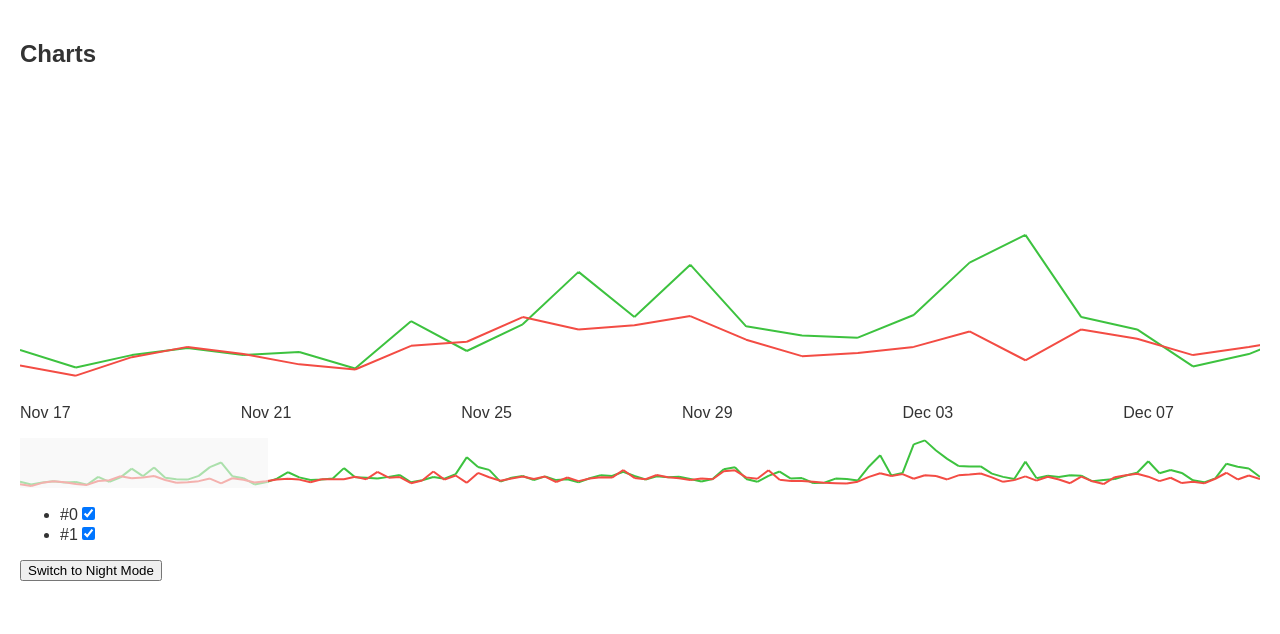
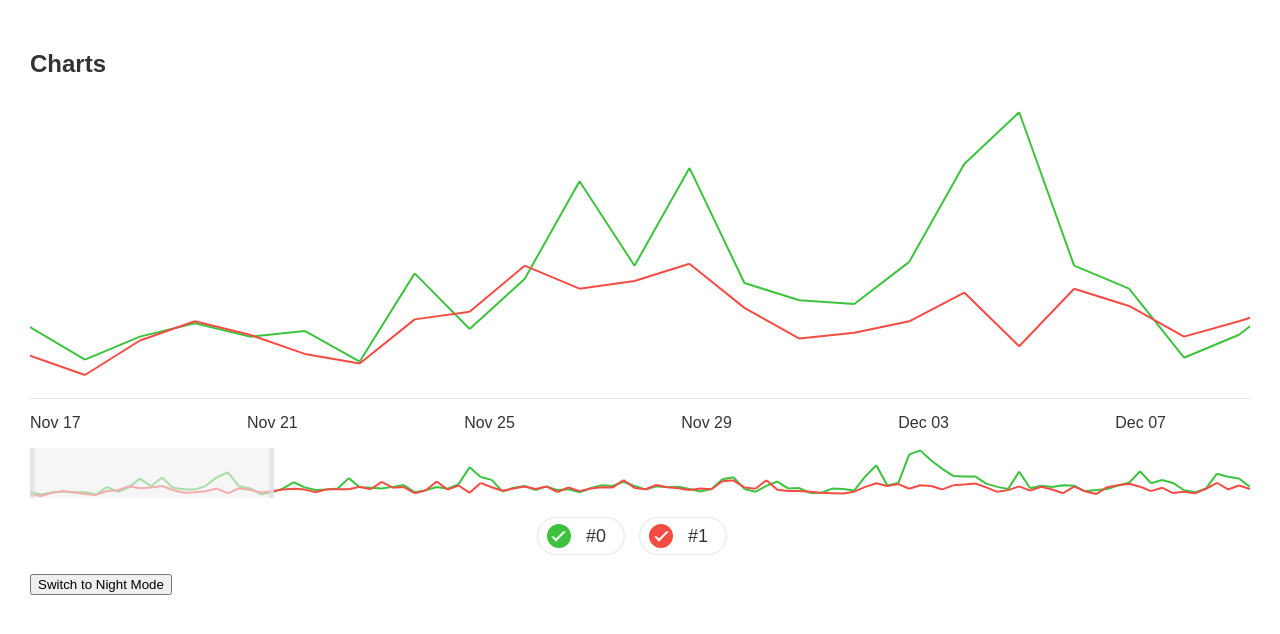
Before and after one commit to AntonPochernikov/Telegram-contest, a React app: page / in a window 1280 px wide. Shown: the top 634 px of the page. Built offline with nearby package versions, Linux system fonts and the light colour scheme.

Commit message:
scroller thumb resize

```diff
--- a/src/App.css
+++ b/src/App.css
@@ -26,7 +26,7 @@ body {
 }
 
 .app {
-	padding: 20px;
+	padding: 30px;
 }
 
 @keyframes fade-in {
--- a/src/actions/index.js
+++ b/src/actions/index.js
@@ -21,3 +21,5 @@ export const fetchCharts = () => async (dispatch) => {
 export const setLineVisibility = createAction('LINE_VISIBILITY_SET');
 
 export const setThumbPosition = createAction('THUMB_POSITION_SET');
+export const setThumbWidth = createAction('THUMB_WIDTH_SET');
+export const setThumbPositionWidth = createAction('THUMB_WIDTH_POSITION_SET');
--- /dev/null
+++ b/src/components/ChartControls.css
@@ -0,0 +1,74 @@
+/*=================================
+	chart controls
+=================================*/
+.chart-controls {
+	display: flex;
+	justify-content: center;
+
+	margin: 0;
+	padding: 20px 0;
+
+	list-style: none;
+	user-select: none;
+}
+
+.chart-control {
+	display: flex;
+	user-select: none;
+}
+
+.chart-control__checkbox {
+	display: none;
+}
+
+.chart-control__label {
+	position: relative;
+
+	display: block;
+	min-width: 80px;
+	padding: 8px 18px;
+	padding-left: 48px;
+	margin-right: 16px;
+	box-sizing: border-box;
+
+	font-size: 18px;
+	line-height: 20px;
+
+	border-radius: 36px;
+	box-shadow: 0 0 2px 0 #b5b5b5;
+
+	user-select: none;
+	cursor: pointer;
+}
+
+.chart-control__label-checkbox {
+	position: absolute;
+	top: 6px;
+	left: 9px;
+	width: 24px;
+	height: 24px;
+	box-sizing: border-box;
+
+	border-radius: 50%;
+	border-width: 2px;
+	border-style: solid;
+
+	transition: background-color 0.15s ease;
+}
+
+.chart-control__label-checkbox::after {
+	content: "";
+	position: absolute;
+	top: 1px;
+	left: 6.5px;
+
+	display: block;
+	width: 7px;
+	height: 14px;
+	box-sizing: border-box;
+
+	border: 2px solid #fff;
+	border-top-color: transparent;
+	border-left-color: transparent;
+	transform: rotate(45deg);
+}
--- a/src/components/ChartControls.jsx
+++ b/src/components/ChartControls.jsx
@@ -1,4 +1,5 @@
 import React from 'react';
+import './ChartControls.css';
 
 const ChartControls = ({ lines, visibleLines, setLineVisibility }) => {
   const handleCheckboxClick = id => () => {
@@ -7,18 +8,31 @@ const ChartControls = ({ lines, visibleLines, setLineVisibility }) => {
 
   return (
     <ul className='chart-controls'>
-      {lines.map(({ id, name }) => (
+      {lines.map(({ id, name, color }) => {
+        const checked = visibleLines.includes(id);
+        const checkBoxStyle = {
+          borderColor: color,
+          backgroundColor: checked ? color : 'transparent',
+        };
+        return (
           <li className='chart-control' key={id}>
-          <label className='chart-control__label' htmlFor={`chart-control-${id}`}>{name}</label>
             <input
               className='chart-control__checkbox'
               id={`chart-control-${id}`}
               type='checkbox'
-            checked={visibleLines.includes(id)}
+              checked={checked}
               onChange={handleCheckboxClick(id)}
             />
+            <label
+              className='chart-control__label'
+              htmlFor={`chart-control-${id}`}
+            >
+              <div className='chart-control__label-checkbox' style={checkBoxStyle} />
+              {name}
+            </label>
           </li>
-      ))}
+        );
+      })}
     </ul>
   );
 };
--- a/src/components/ChartScroller.css
+++ b/src/components/ChartScroller.css
@@ -20,6 +20,33 @@
 	left: 0;
 	height: 100%;
 
-	background-color: rgba(245, 245, 245, 0.6);
+	background-color: rgba(240, 240, 240, 0.6);
 	cursor: pointer;
+
+/*	transition: all 0.1s ease;*/
 }
+
+.chart-scroller__thumb:focus {
+	outline: none;
+/*	box-shadow: 0 0 10px -3px #777;
+	background-color: rgba(245, 245, 245, 0.6);*/
+}
+
+.chart-scroller__thumb-resizer {
+	position: absolute;
+	top: 0;
+
+	width: 5px;
+	height: 100%;
+
+	background-color: rgba(220, 220, 220, 0.6);
+
+	cursor: col-resize;
+}
+
+.chart-scroller__thumb-resizer--left {
+	left: 0;
+}
+.chart-scroller__thumb-resizer--right {
+	right: 0;
+}
--- a/src/components/ChartScroller.jsx
+++ b/src/components/ChartScroller.jsx
@@ -2,7 +2,8 @@ import React from 'react';
 import PropTypes from 'prop-types';
 import './ChartScroller.css';
 
-const leftMargin = 20;
+const leftMargin = 30;
+const thumbThreshold = 0.2;
 
 export default class ChartScroller extends React.Component {
   static defaultProps = {
@@ -26,11 +27,11 @@ export default class ChartScroller extends React.Component {
   }
 
   componentDidMount() {
-    this.renderCanvas();
+    this.renderChartLines();
   }
 
   componentDidUpdate() {
-    this.renderCanvas();
+    this.renderChartLines();
   }
 
   alignScrollThumb() {
@@ -49,39 +50,124 @@ export default class ChartScroller extends React.Component {
     let nextThumbPosition;
     const { width } = this.container.current.getBoundingClientRect();
     const thumbWidth = width * this.props.thumbWidth;
+    const thumbPosition = width * this.props.thumbPosition;
+    const mousePosition = e.pageX;
+    if (!this.mouseOnThumbPosition) {
+      this.mouseOnThumbPosition = mousePosition - leftMargin - thumbPosition;
+    }
+    const spaceLeft = thumbWidth - this.mouseOnThumbPosition;
 
     switch (true) {
-      case (e.pageX - leftMargin - (thumbWidth / 2) < 0): {
+      // out of left bound case
+      case (mousePosition - leftMargin - this.mouseOnThumbPosition < 0): {
         nextThumbPosition = 0;
         break;
       }
-      case (e.pageX > width + leftMargin - (thumbWidth / 2)): {
+      // out of right bound case
+      case (mousePosition > width + leftMargin - spaceLeft): {
         nextThumbPosition = (width - thumbWidth) / width;
         break;
       }
       default: {
-        nextThumbPosition = (e.pageX - leftMargin - (thumbWidth / 2)) / width;
+        nextThumbPosition = (mousePosition - leftMargin - this.mouseOnThumbPosition) / width;
       }
     }
     this.props.setThumbPosition({ position: nextThumbPosition });
   }
 
   handleThumbUp = () => {
+    this.mouseOnThumbPosition = null;
     window.removeEventListener('mousemove', this.handleThumbMove);
     window.removeEventListener('mouseup', this.handleThumbUp);
   }
 
   handleThumbDrag = (e) => {
     e.preventDefault();
-    window.removeEventListener('mousemove', this.handleThumbMove);
-    window.removeEventListener('mouseup', this.handleThumbUp);
   }
 
-  renderCanvas() {
+  handleThumbLeftResizerDown = (e) => {
+    e.stopPropagation();
+    window.addEventListener('mousemove', this.handleLeftResizeMove);
+    window.addEventListener('mouseup', this.handleLeftResizeUp);
+    return false;
+  }
+
+  handleLeftResizeMove = (e) => {
+    const mousePosition = e.pageX;
+    const { width } = this.container.current.getBoundingClientRect();
+    const thumbPosition = this.props.thumbPosition * width;
+    const thumbWidth = this.props.thumbWidth * width;
+    const thumbPositionRight = thumbPosition + thumbWidth;
+    let nextThumbWidth;
+    let nextThumbPosition;
+
+    switch (true) {
+      // out of left bound case
+      case (mousePosition - leftMargin < 0): {
+        nextThumbPosition = 0;
+        nextThumbWidth = (thumbWidth - nextThumbPosition * width + thumbPosition) / width;
+        break;
+      }
+      // thumb thiner than threshold case
+      case ((thumbWidth + thumbPosition + leftMargin - mousePosition) < thumbThreshold * width): {
+        nextThumbWidth = thumbThreshold;
+        nextThumbPosition = (thumbPositionRight - thumbThreshold * width) / width;
+        break;
+      }
+      default: {
+        nextThumbPosition = (mousePosition - leftMargin) / width;
+        nextThumbWidth = (thumbWidth - nextThumbPosition * width + thumbPosition) / width;
+      }
+    }
+    this.props.setThumbPositionWidth({ position: nextThumbPosition, width: nextThumbWidth });
+  }
+
+  handleLeftResizeUp = () => {
+    window.removeEventListener('mousemove', this.handleLeftResizeMove);
+    window.removeEventListener('mouseup', this.handleLeftResizeUp);
+  }
+
+  handleThumbRightResizerDown = (e) => {
+    e.stopPropagation();
+    window.addEventListener('mousemove', this.handleRightResizeMove);
+    window.addEventListener('mouseup', this.handleRightResizeUp);
+    return false;
+  }
+
+  handleRightResizeMove = (e) => {
+    const mousePosition = e.pageX;
+    const { width } = this.container.current.getBoundingClientRect();
+    const thumbPosition = this.props.thumbPosition * width;
+    const { thumbWidth } = this.props;
+    let nextThumbWidth;
+    switch (true) {
+      // thumb thiner than threshold case
+      case (mousePosition - leftMargin < thumbPosition + thumbThreshold * width): {
+        nextThumbWidth = thumbWidth;
+        break;
+      }
+      // out of right bound case
+      case (mousePosition > width + leftMargin): {
+        nextThumbWidth = (width - thumbPosition) / width;
+        break;
+      }
+      default: {
+        nextThumbWidth = (mousePosition - thumbPosition - leftMargin) / width;
+      }
+    }
+    this.props.setThumbWidth({ width: nextThumbWidth });
+  }
+
+  handleRightResizeUp = () => {
+    window.removeEventListener('mousemove', this.handleRightResizeMove);
+    window.removeEventListener('mouseup', this.handleRightResizeUp);
+  }
+
+
+  renderChartLines() {
     const { width, height } = this.container.current.getBoundingClientRect();
     this.alignScrollThumb();
 
-    // const { maxYPoint, visibleMaxYPoint } = this.props;
     const { visibleMaxYPoint } = this.props;
     const heightModifier = 50 / (visibleMaxYPoint * 1.05);
 
@@ -135,8 +221,18 @@ export default class ChartScroller extends React.Component {
           className='chart-scroller__thumb'
           ref={this.scrollThumb}
           onMouseDown={this.handleThumbDown}
-          onDrag={this.handleThumbDrag}
-        />
+          onDragStart={this.handleThumbDrag}
+          tabIndex={0}
+        >
+          <div
+            className='chart-scroller__thumb-resizer chart-scroller__thumb-resizer--left'
+            onMouseDown={this.handleThumbLeftResizerDown}
+          />
+          <div
+            className='chart-scroller__thumb-resizer chart-scroller__thumb-resizer--right'
+            onMouseDown={this.handleThumbRightResizerDown}
+          />
+        </div>
       </div>
     );
   }
--- a/src/components/ChartViewer.css
+++ b/src/components/ChartViewer.css
@@ -11,6 +11,7 @@
 	position: relative;
 	height: 300px;
 
+	box-shadow: 0 1px 0 0 #e5e5e5;
 	overflow: hidden;
 }
 
@@ -37,6 +38,9 @@
 }
 
 .chart-viewer__date {
+	display: block;
+
+	opacity: 1;
 	user-select: none;
-	animation: fade-in 0.5s;
+	animation: fade-in 0.3s;
 }
--- a/src/components/ChartViewer.js
+++ b/src/components/ChartViewer.js
@@ -7,11 +7,13 @@ const mapStateToProps = state => ({
   lines: select.getVisibleLineColumns(state),
   xAxis: select.getXAxisColumn(state),
 
+  viewerLines: select.getViewerLineColumns(state),
+
   thumbPosition: state.ui.thumb.position,
   thumbWidth: state.ui.thumb.width,
 
   maxYPoint: select.getMaxLinesYPoint(state),
-  visibleMaxYPoint: select.getVisibleMaxLinesYPoint(state),
+  viewerMaxYPoint: select.getViewerVisibleMaxLinesYPoint(state),
 });
 
 export default connect(
--- a/src/components/ChartViewer.jsx
+++ b/src/components/ChartViewer.jsx
@@ -8,7 +8,7 @@ export default class ChartViewer extends React.Component {
   static defaultProps = {
     lines: [],
     maxYPoint: 0,
-    visibleMaxYPoint: 0,
+    viewerMaxYPoint: 0,
   };
 
   constructor(props) {
@@ -42,8 +42,8 @@ export default class ChartViewer extends React.Component {
     const containerWidth = width / thumbWidth;
     this.container.current.style.width = containerWidth;
 
-    const { visibleMaxYPoint } = this.props;
-    const heightModifier = height / (visibleMaxYPoint * 1.05);
+    const { viewerMaxYPoint } = this.props;
+    const heightModifier = height / (viewerMaxYPoint * 1.05);
 
     this.props.lines.forEach(({ name, column, color }) => {
       const canvas = this.ref[name].current;
@@ -124,5 +124,5 @@ export default class ChartViewer extends React.Component {
 ChartViewer.propTypes = {
   lines: PropTypes.array.isRequired,
   maxYPoint: PropTypes.number.isRequired,
-  visibleMaxYPoint: PropTypes.number.isRequired,
+  viewerMaxYPoint: PropTypes.number.isRequired,
 };
--- a/src/reducers/ui.js
+++ b/src/reducers/ui.js
@@ -27,6 +27,14 @@ const thumb = handleActions({
     ...state,
     position,
   }),
+  [action.setThumbWidth]: (state, { payload: { width } }) => ({
+    ...state,
+    width,
+  }),
+  [action.setThumbPositionWidth]: (state, { payload: { position, width } }) => ({
+    position,
+    width,
+  }),
 }, thumbInit);
 
 
```
Lines whose indentation alone changed are shown as unchanged.
